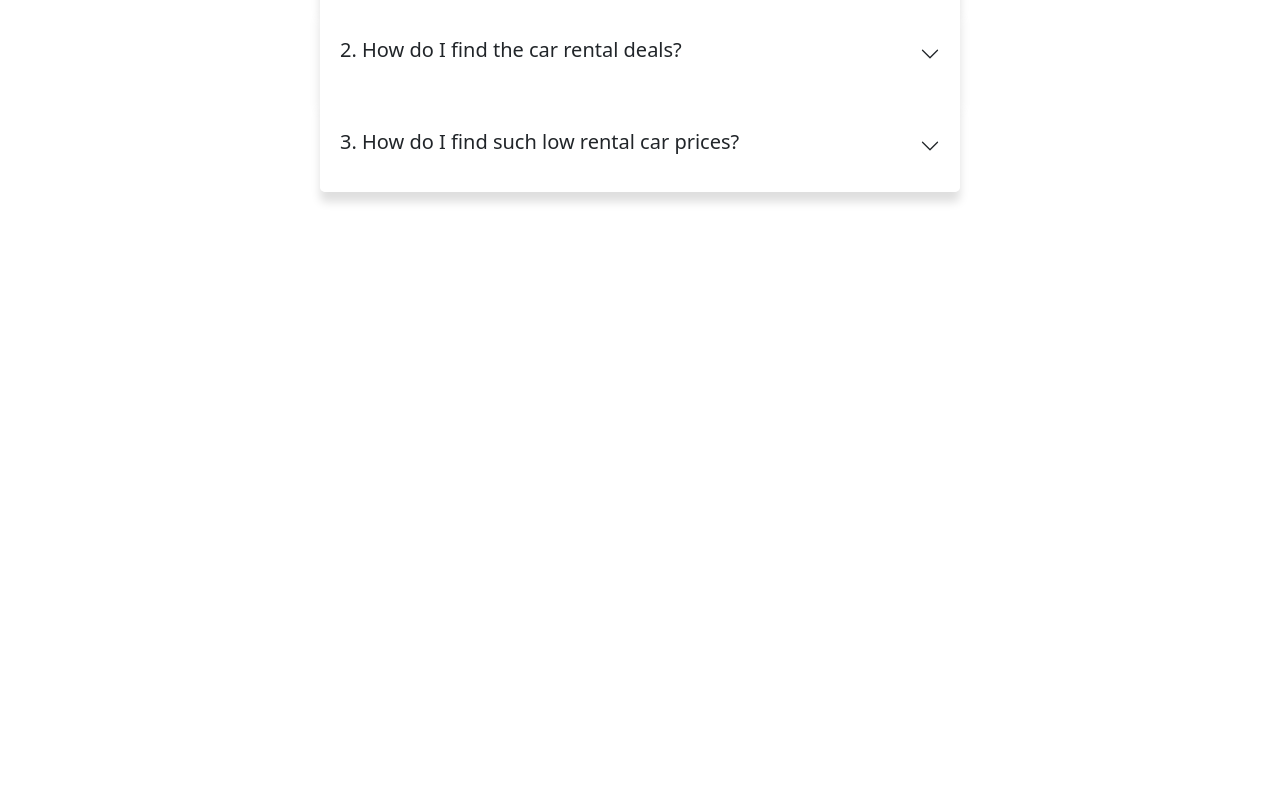
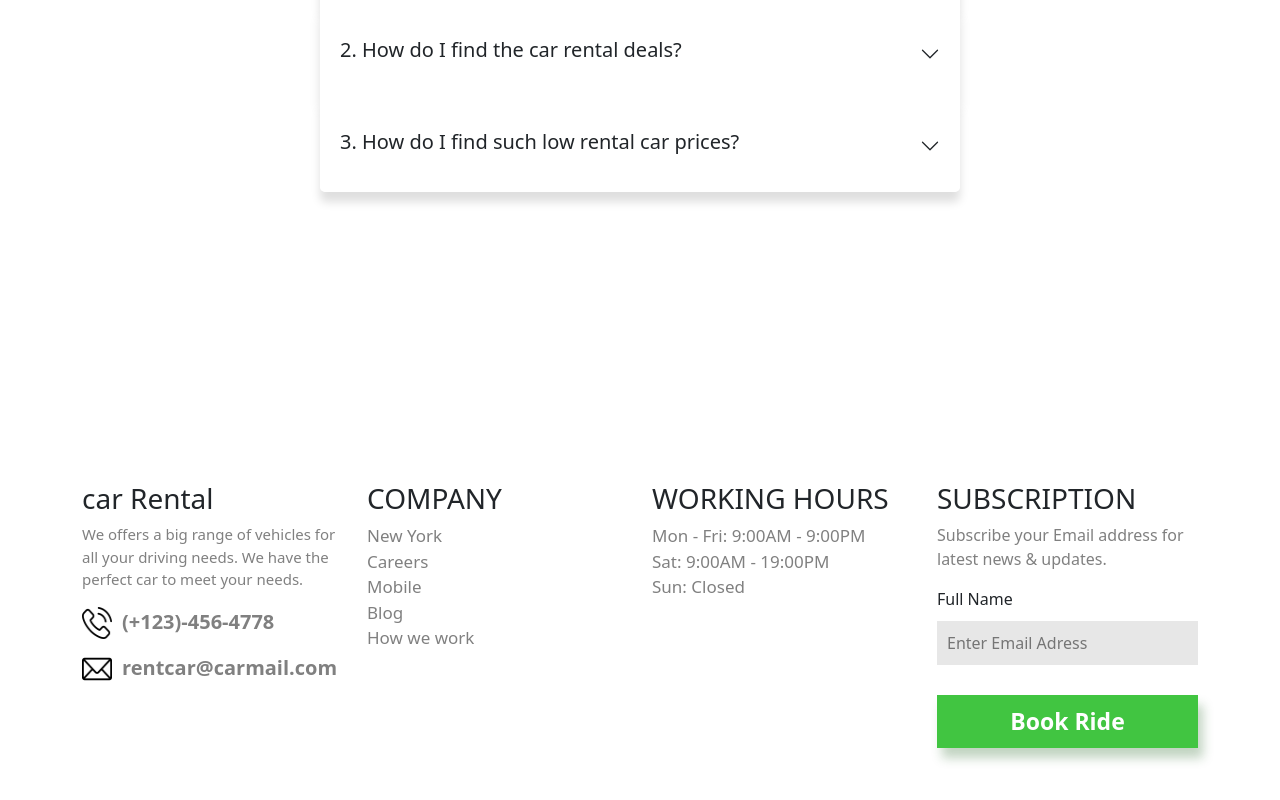
Before and after one commit to aurryllash/car-rent, an Angular app: page /home in a window 1280 px wide. Shown: the part 6827-7627 px from the top of the page. Before the commit the page ends 7309 px from the top, so only its background shows below. Built offline with nearby package versions, Linux system fonts and the light colour scheme; no server answers.

Commit message:
make footer

```diff
--- a/src/app/Components/contact/contact.component.html
+++ b/src/app/Components/contact/contact.component.html
@@ -10,7 +10,7 @@
 <section class="section-2" style="margin-top: 100px; margin-bottom: 200px;">
     <div class="container text-start ">
         <div class="row">
-          <div class="col">
+          <div class="col-md-6 col-lg-6">
             <h1 class="display-4" style="font-weight: 800;">Need additional information?</h1>
             <p style="font-size: 20px; color: grey; margin-top: 50px;">A multifaceted professional skilled in multiple fields of research, development as well as a learning specialist. Over 15 years of experience.</p>
             <div class="d-flex justify-content-start">
@@ -26,7 +26,7 @@
                 <p class="contact-data">Tbilisi, Georgia</p>
             </div>
           </div>
-          <div class="col text-center">
+          <div class="col-md-6 col-lg-6 text-center">
             <div class="text-start">
                 <div class="text-start d-flex flex-column">
                     <label for="fullName">Full Name</label>
--- /dev/null
+++ b/src/app/Components/footer/footer.component.css
@@ -0,0 +1,52 @@
+.section-1 img {
+    width: 30px;
+    height: 32px;
+    margin-right: 10px;
+}
+.section-1 .contact-data {
+    font-size: 20px;
+    font-weight: 600;
+    cursor: pointer;
+
+    transition: color 0.3s;
+}
+ul {
+    padding: 0;
+}
+ul li {
+    list-style-type: none;
+    font-size: 17px;
+    color: grey;
+}
+p {
+    color: grey;
+}
+/*  */
+
+.section-1 input {
+    border: 0;
+    padding: 10px;
+    background-color: rgba(128, 128, 128, 0.189);
+    margin-top: 10px;
+}
+.section-2 input:focus {
+    outline: none;
+}
+.section-1 .reserve-btn {
+    border: none;
+    background-color: rgb(65, 197, 65);
+    color: white;
+    font-weight: 700;
+    font-size: 23px;
+    padding: 7px;
+    border: 2px solid rgb(65, 197, 65);
+    box-shadow: 5px 10px 10px rgba(32, 98, 32, 0.276);
+    max-width: 1000px;
+    width: 100%;
+    margin-top: 30px;
+
+    transition: background-color 0.3s;
+}
+.section-1 .reserve-btn:hover {
+    background-color: rgb(61, 181, 61);
+}
--- /dev/null
+++ b/src/app/Components/footer/footer.component.html
@@ -0,0 +1,45 @@
+<section class="section-1" style="margin-bottom: 100px;">
+    <div class="container text-center  text-lg-start ">
+        <div class="row">
+          <div class="col-md-6 col-lg-3">
+            <h3>car Rental</h3>
+            <p style="font-size: 15px; color: grey;">We offers a big range of vehicles for all your driving needs. We have the perfect car to meet your needs.</p>
+            <div class="d-flex justify-content-center justify-content-lg-start">
+                <img src="/assets/contact/phone-call.png" alt="call image">
+                <p class="contact-data">(+123)-456-4778</p>
+            </div>
+            <div class="d-flex justify-content-center justify-content-lg-start text-lg-start text-center ">
+                <img src="/assets/contact/email.png" alt="email image">
+                <p class="contact-data">rentcar&#64;carmail.com</p>
+            </div>
+          </div>
+          <div class="col-md-6 col-lg-3">
+            <h3>COMPANY</h3>
+            <ul class="d-flex flex-column justify-content-center">
+                <li>New York</li>
+                <li>Careers</li>
+                <li>Mobile</li>
+                <li>Blog</li>
+                <li>How we work</li>
+            </ul>
+          </div>
+          <div class="col-md-6 col-lg-3">
+            <h3>WORKING HOURS</h3>
+            <ul>
+                <li>Mon - Fri: 9:00AM - 9:00PM</li>
+                <li>Sat: 9:00AM - 19:00PM</li>
+                <li>Sun: Closed</li>
+            </ul>
+          </div>
+          <div class="col-md-6 col-lg-3">
+            <h3>SUBSCRIPTION</h3>
+            <p>Subscribe your Email address for latest news & updates.</p>
+            <div class="text-start d-flex flex-column">
+                <label for="fullName">Full Name</label>
+                <input type="text" id="fullName" placeholder="Enter Email Adress">
+            </div>
+            <button class="reserve-btn" type="submit" routerLink="/home">Book Ride</button>
+          </div>
+        </div>
+      </div>
+</section>
--- a/src/app/app.component.html
+++ b/src/app/app.component.html
@@ -1,4 +1,4 @@
-<div>
+
     <app-header></app-header>
     <router-outlet></router-outlet>
-</div>
+    <app-footer></app-footer>
--- a/src/app/app.module.ts
+++ b/src/app/app.module.ts
@@ -14,6 +14,7 @@ import { ModelsComponent } from './Components/models/models.component';
 import { TestimonialsComponent } from './Components/testimonials/testimonials.component';
 import { TeamComponent } from './Components/team/team.component';
 import { ContactComponent } from './Components/contact/contact.component';
+import { FooterComponent } from './Components/footer/footer.component';
 
 @NgModule({
   declarations: [
@@ -25,7 +26,8 @@ import { ContactComponent } from './Components/contact/contact.component';
     ModelsComponent,
     TestimonialsComponent,
     TeamComponent,
-    ContactComponent
+    ContactComponent,
+    FooterComponent
   ],
   imports: [
     BrowserModule,
```
Also changed, not shown: src/app/Components/footer/footer.component.ts (added, +10 -0 lines), 1 other file (tests, documents, lock files or other folders).
